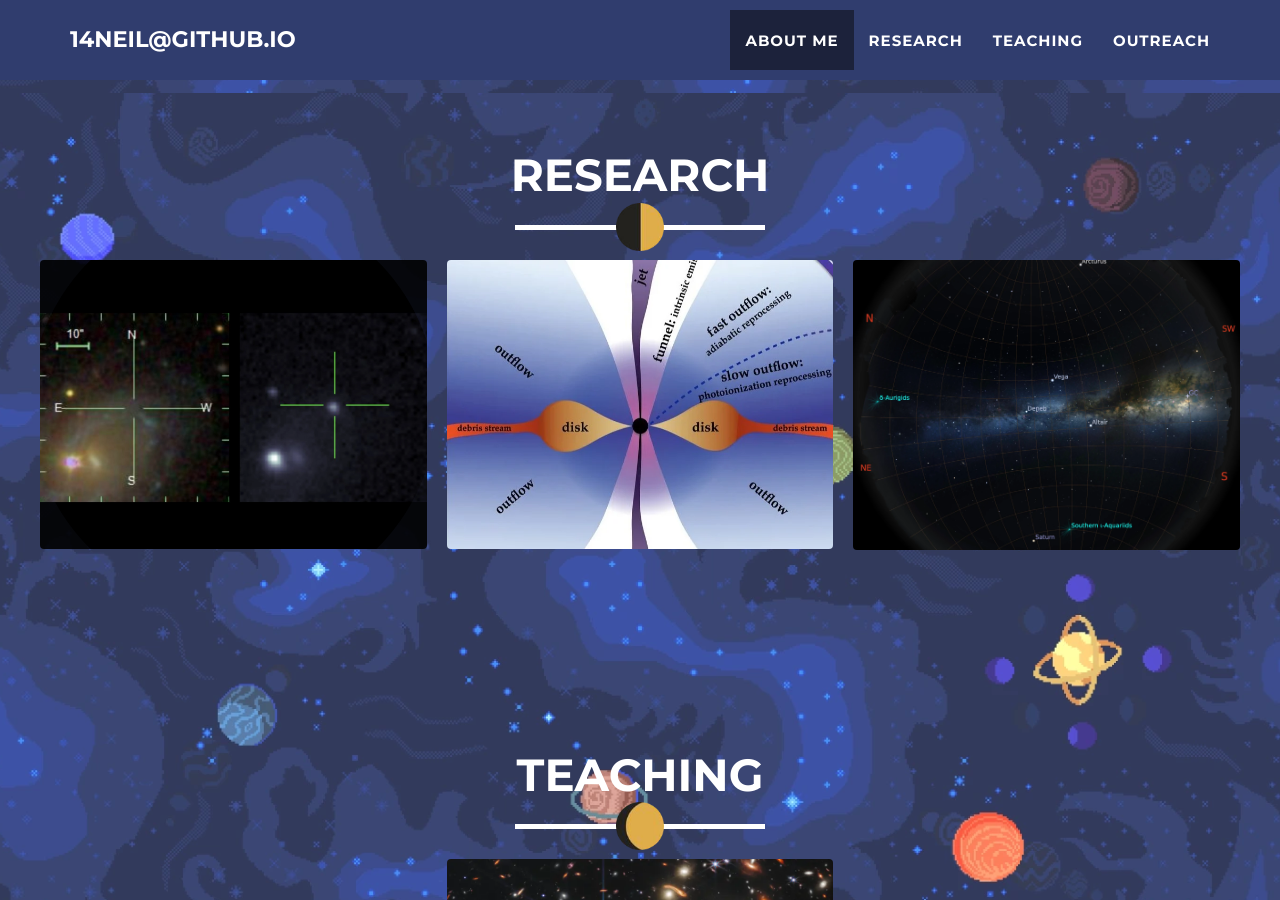
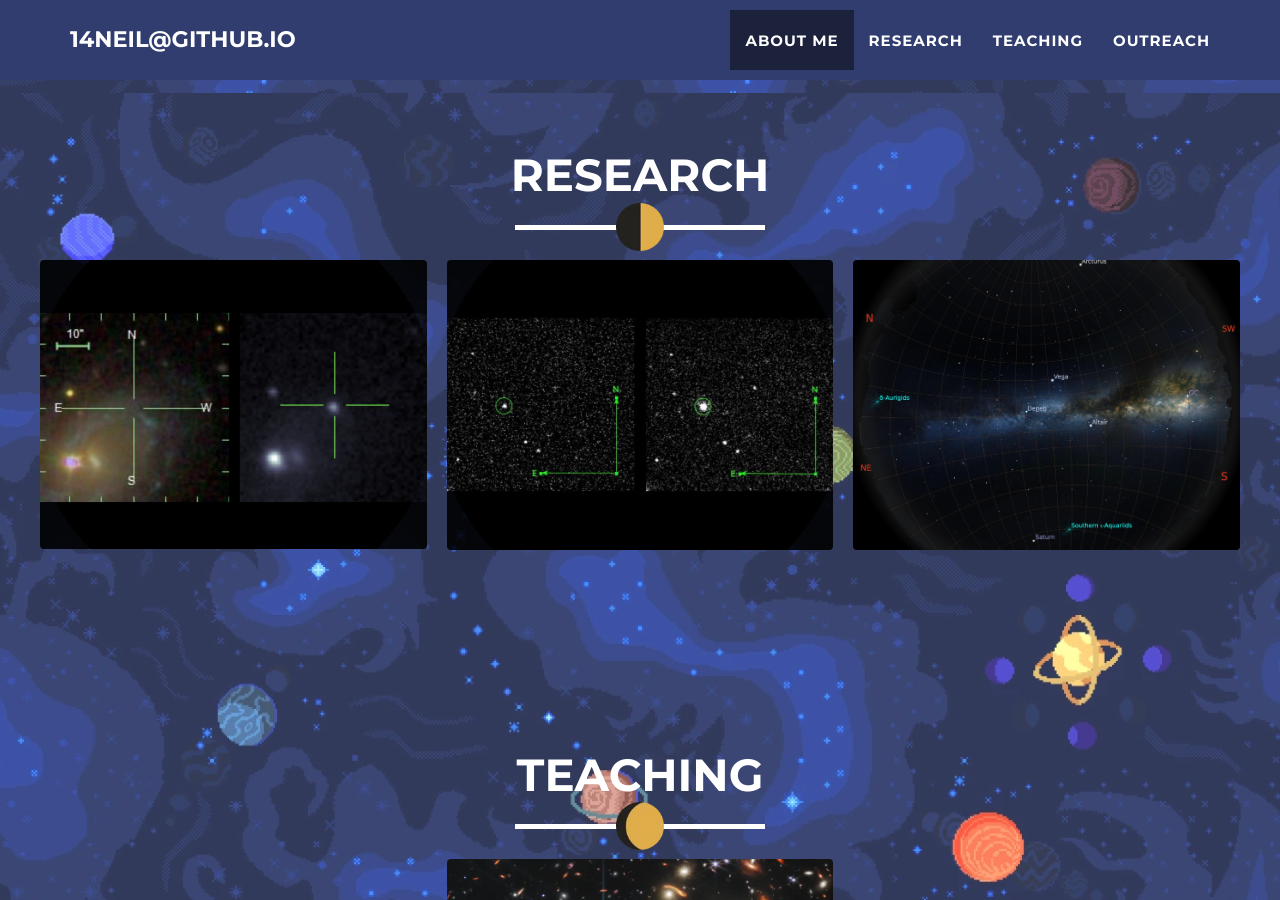
Before and after one commit to 14neil/14neil.github.io, a Jekyll site: the page built from _posts/2025-09-04-project-6.markdown, in a window 1280 px wide and 900 px high, scrolled down 1707 px. Built offline with Jekyll 4.4.1, drawn with Linux system fonts in a browser that asks for light colours.

Commit message:
Update 2014-07-17-project-2.markdown

```diff
--- a/_posts/2014-07-17-project-2.markdown
+++ b/_posts/2014-07-17-project-2.markdown
@@ -3,7 +3,7 @@ layout: default
 title: Tidal Disruption Events
 modal-id: 2
 date: 2014-07-17
-img: tde_draw.webp
+img: 15oi_opac90.webp
 alt: 15oi_LC.webp
 advisors: Raffaella Margutti, Ryan  Chornock
 credits: Lixin Dai et al 2018, Neil Gehrels Swift Observatory
```
